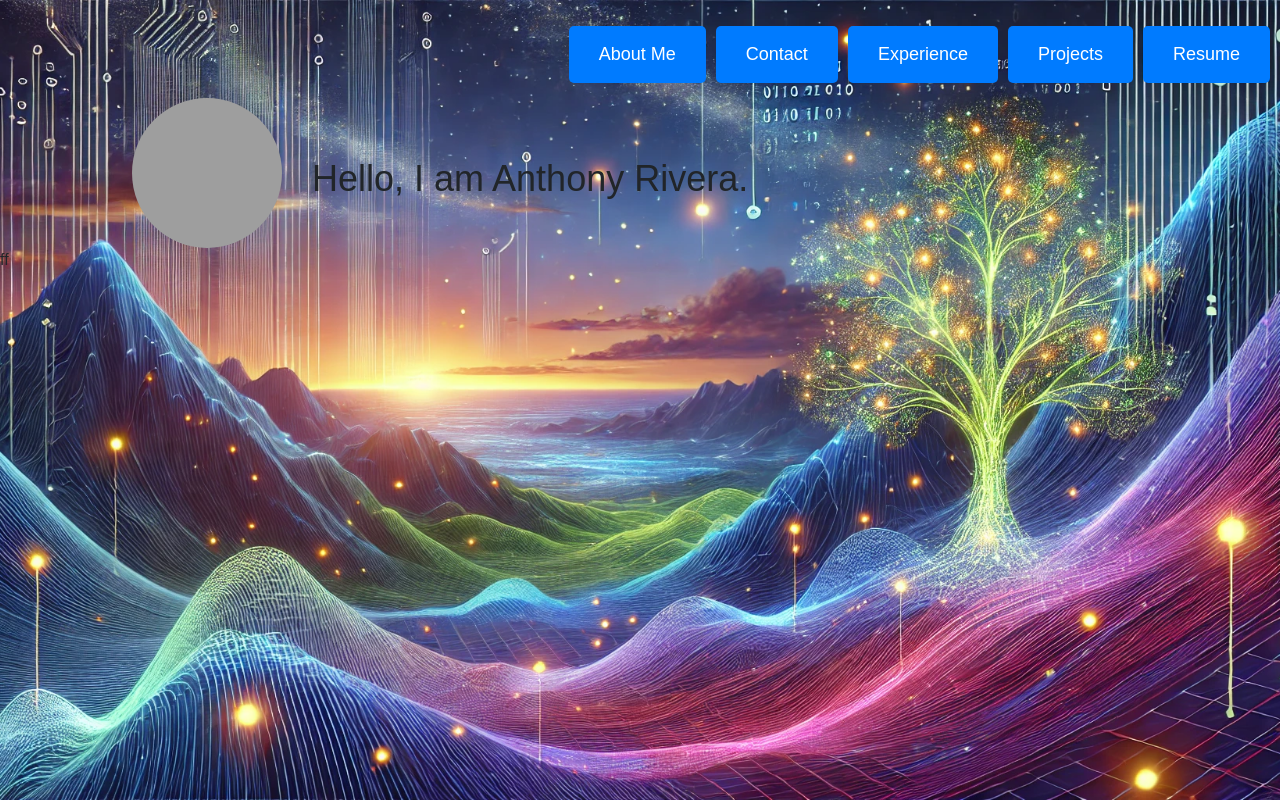
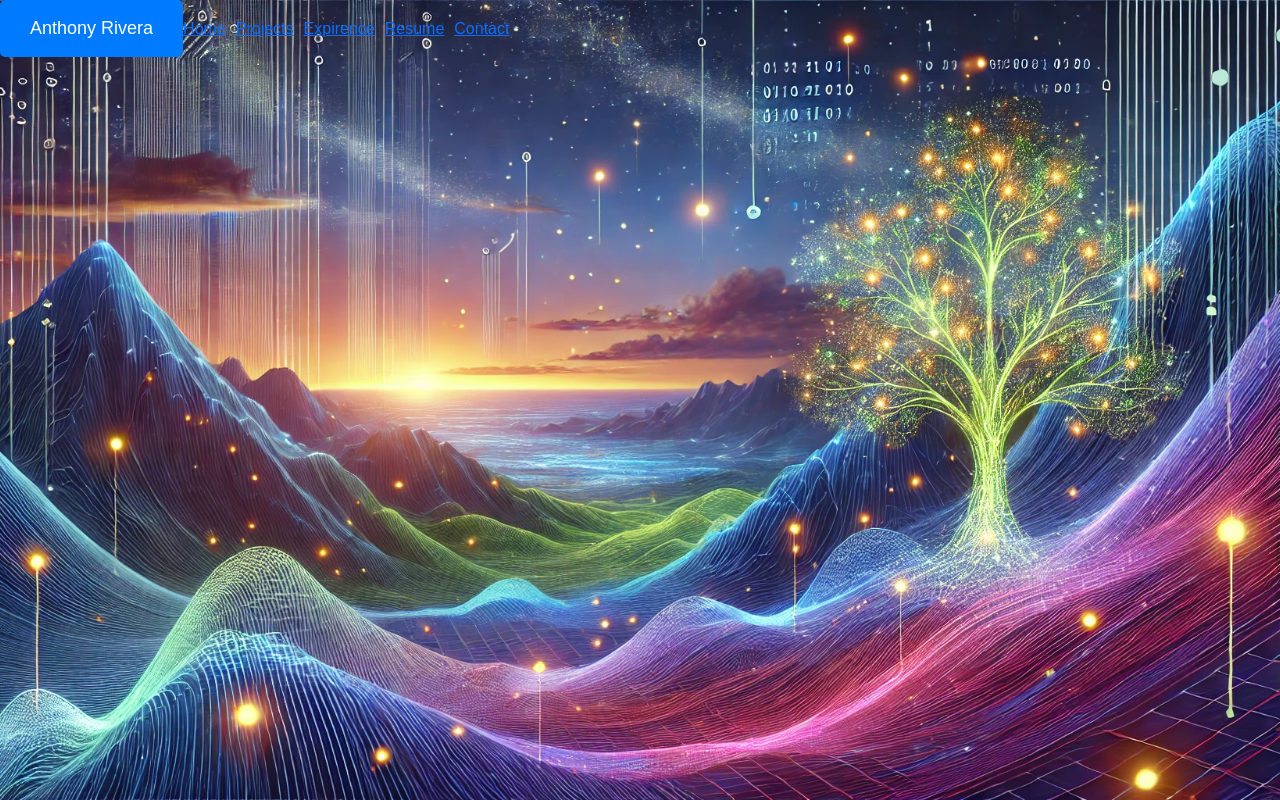
Before and after one commit to AnthonyRivera3/My-Portfolio, a plain HTML site: page index.html in a window 1280 px wide. Drawn offline with nearby package versions, Linux system fonts and the light colour scheme; grey boxes are pictures that could not be loaded.

Commit message:
update of nav bar

```diff
--- a/index.html
+++ b/index.html
@@ -2,26 +2,27 @@
 <html lang="en">
 <head>
     <meta charset="UTF-8">
-    <meta name="viewport" content="width=device-width, initial-scale=1.0">
+    <meta name="viewport"
+     content="width=device-width, initial-scale=1.0">
     <title>Anthony Rivera</title>
     <link href="https://cdn.jsdelivr.net/npm/bootstrap@5.3.0/dist/css/bootstrap.min.css" rel="stylesheet">
     <link rel="stylesheet" href="styles.css">
 </head>
 <body>
-    <div class="container">
-        <nav class="nav justify-content-end mt-3">
-            <a class="nav-link" href="#">About Me</a>
-            <a class="nav-link" href="#">Contact</a>
-            <a class="nav-link" href="#">Experience</a>
-            <a class="nav-link" href="#">Projects</a>
-            <a class="nav-link" href="#">Resume</a>
-        </nav>
-        <div class="profile mt-5">
-            <img src="IMG_8527.jpeg" alt="Anthony Rivera" class="profile-img">
-            <h1>Hello, I am Anthony Rivera.</h1>
-        </div>
-    </div>
-ff
+    <nav class ="nav">
+<a href  ="index.html" class="nav-link">Anthony Rivera</a>
+
+<ul>
+    <li><a href="#">Home</a></li>
+    <li><a href="#">Projects</a></li>
+    <li><a href="#">Expirence</a></li>
+    <li><a href="#">Resume</a></li>
+    <li><a href="#">Contact</a></li>
+
+</ul>
+
+    </nav>
+
 
     <script src="https://cdn.jsdelivr.net/npm/bootstrap@5.3.0/dist/js/bootstrap.bundle.min.js"></script>
 </body>
--- a/styles.css
+++ b/styles.css
@@ -18,14 +18,28 @@ body {
 }
 
 .nav-link {
-    margin-left: 10px;
-    color: #ffffff;
+    display: inline-block; /* Ensures the link behaves like a block but flows inline */
+    padding: 15px 30px; /* As previously set */
+    text-decoration: none;
+    color: white;
     background-color: #007bff;
     border-radius: 5px;
-    padding: 15px 30px;
-    text-decoration: none;
     font-size: 18px;
 }
+
+.nav li {
+    margin-right: 10px; /* Space between items, adjust as needed */
+}
+
+
+.nav ul {
+    display: flex;        /* Aligns children (li) horizontally */
+    padding: 0;           /* Removes padding */
+    list-style-type: none;/* Removes bullet points */
+    align-items: center;  /* Center items vertically */
+    margin: 0;            /* Removes default margin */
+}
+
 
 .profile {
     display: flex;
@@ -51,7 +65,9 @@ h1 {
 }
 
 .nav {
-    position: absolute;
-    right: 10px;
-    top: 10px;
+    width: 100%;
+    position: fixed;
+    top: 0;
+    left: 0;
+    z-index:1000;
 }
```
